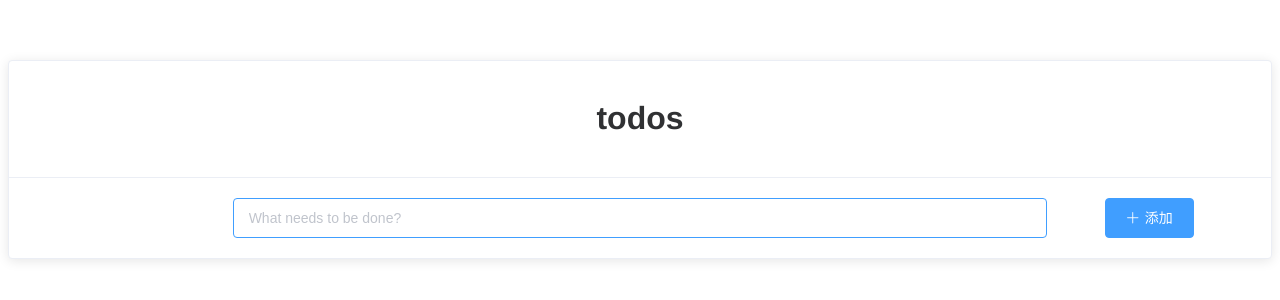
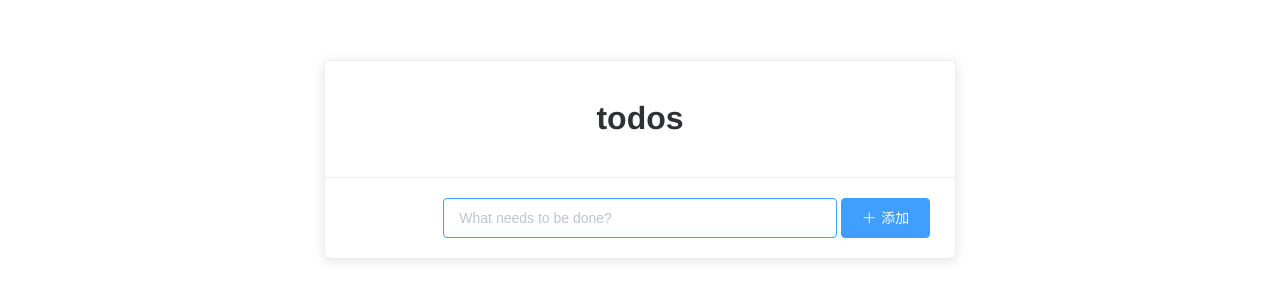
Before and after one commit to lovexwu/todomvc-vue, a Vue app: page /#/All in a window 1280 px wide. Shown: the top 300 px of the page. Built offline with nearby package versions, Linux system fonts and the light colour scheme; no server answers.

Commit message:
update el-col

```diff
--- a/src/components/ToDoApp.vue
+++ b/src/components/ToDoApp.vue
@@ -1,6 +1,6 @@
 <template>
   <el-row>
-    <el-col >
+    <el-col :span="12" :offset="6">
       <el-card>
         <div slot="header">
           <h1>todos</h1>
```
